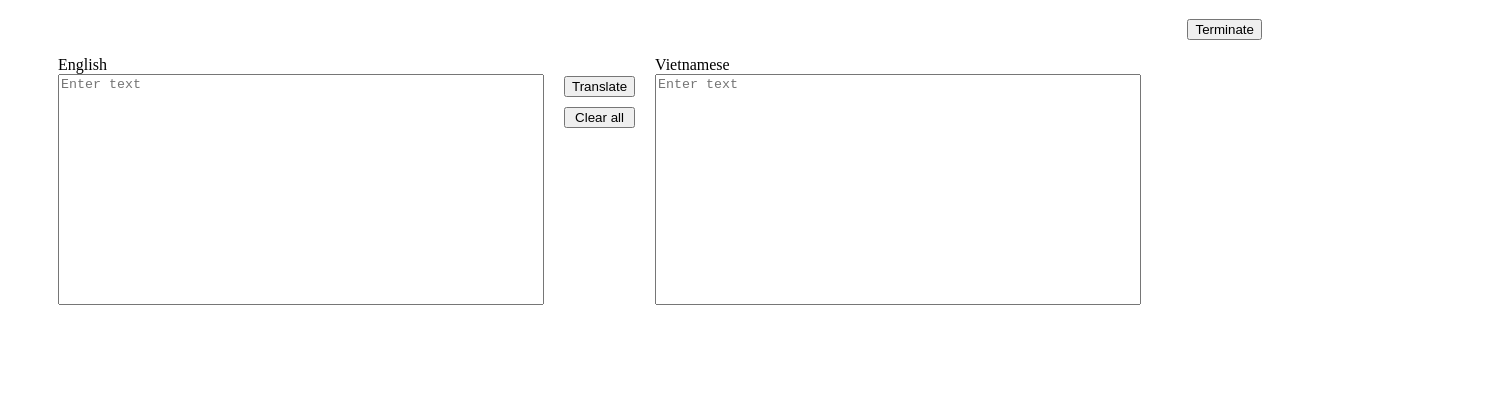
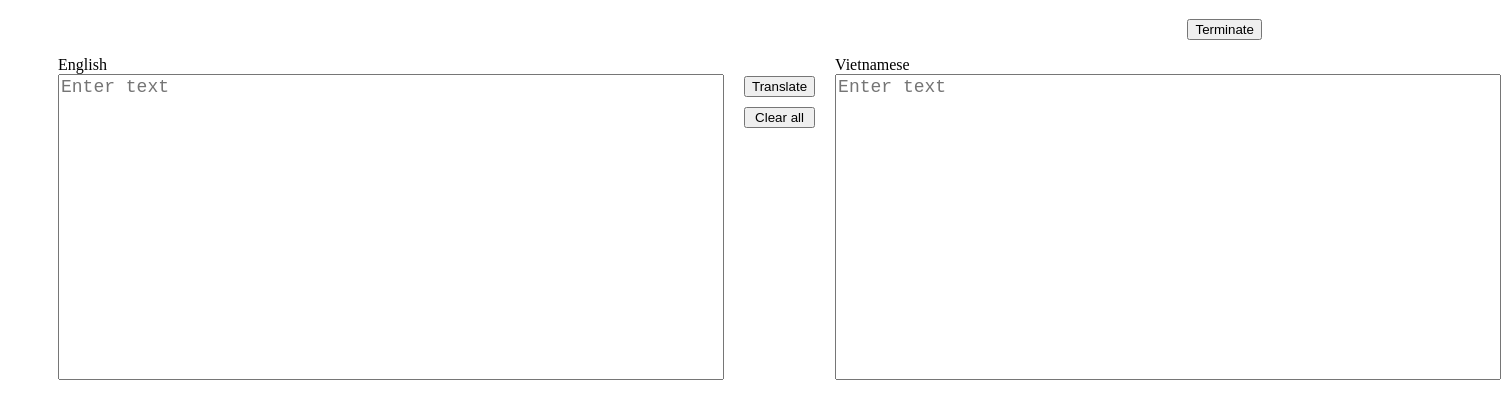
Before and after one commit to hsthe29/NeuralMachineTranslation, a plain HTML site: page src/ui/index.html in a window 1280 px wide. Shown: the part 61-480 px from the top of the page, 1501 px wide, since content can reach past the window. Drawn offline with Linux system fonts and the light colour scheme.

Commit message:
resize input text in web ui

```diff
--- a/src/ui/index.html
+++ b/src/ui/index.html
@@ -57,7 +57,7 @@
         <div>
             <label>English</label>
             <br>
-            <textarea id="src_text" name="src_text" class="autoresizing", rows="15" cols="60" placeholder="Enter text"></textarea>
+            <textarea id="src_text" name="src_text" class="autoresizing" rows="15" cols="60" placeholder="Enter text"></textarea>
             <br>
         </div>
         <div class="btn-box">
@@ -68,7 +68,7 @@
         <div>
             <label>Vietnamese</label>
             <br>
-            <textarea id="tar_text" name="tar_text" class="autoresizing", rows="15" cols="60" placeholder="Enter text"></textarea>
+            <textarea id="tar_text" name="tar_text" class="autoresizing" rows="15" cols="60" placeholder="Enter text" readonly></textarea>
             <br>
         </div>
     </div>
--- a/src/ui/main.css
+++ b/src/ui/main.css
@@ -2,6 +2,10 @@
 
 body{
     background-color: #ffffff;
+}
+
+textarea{
+    font-size: 18px;
 }
 
 .box {
```
